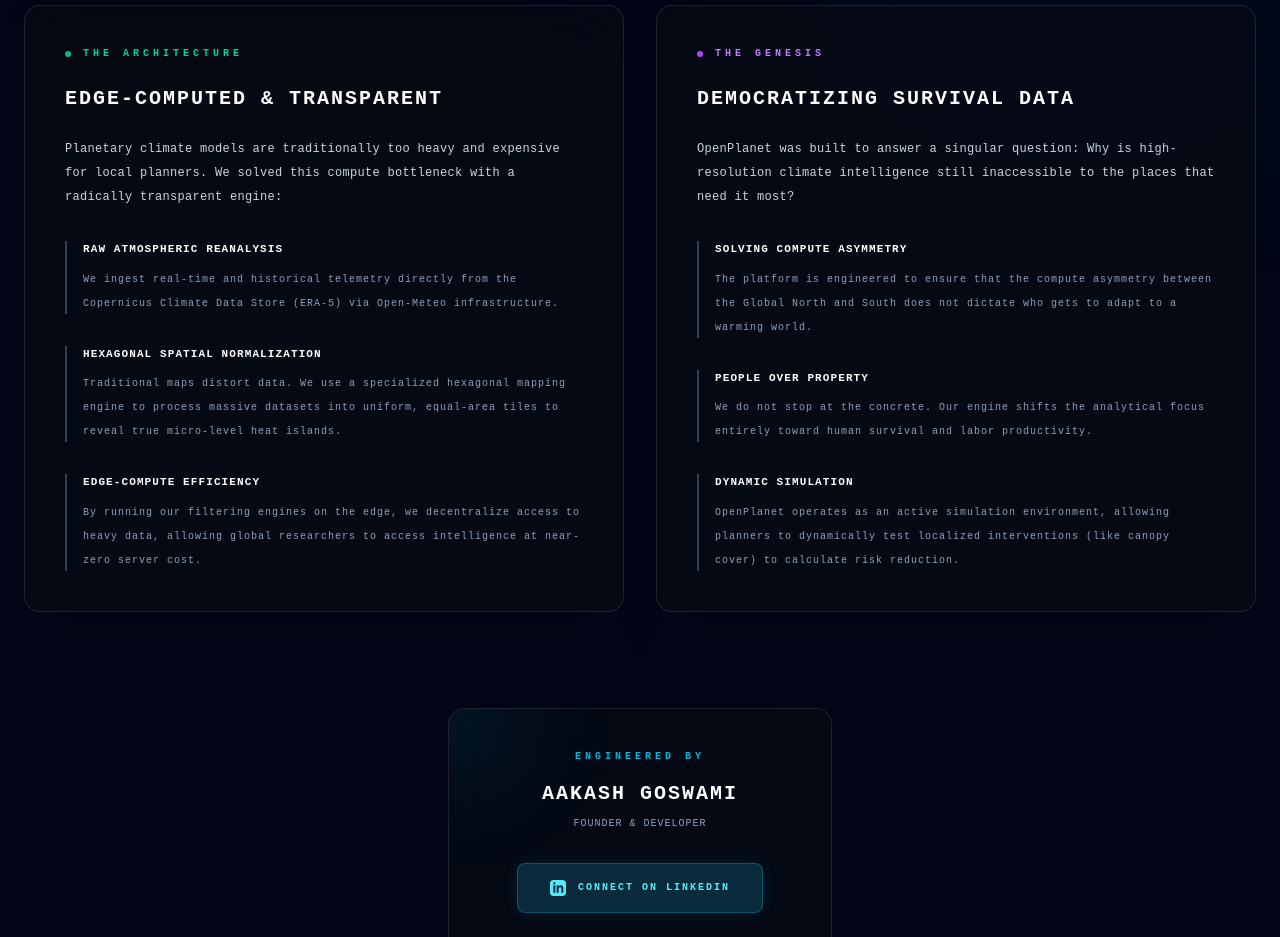
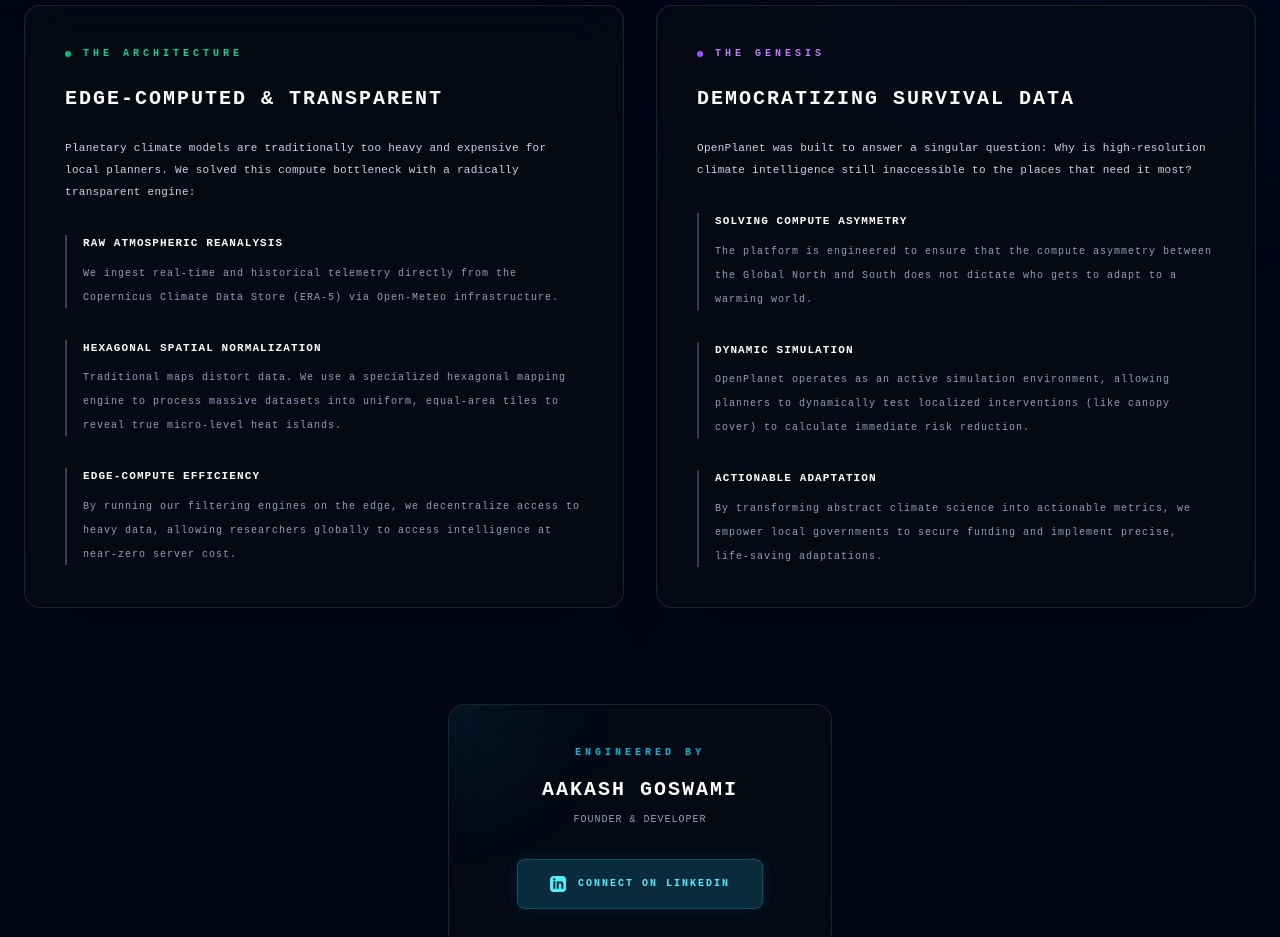
Before and after one commit to aakash029-coder/openplanet-climate, a Next.js app in the folder frontend/: page /about in a window 1280 px wide. Shown: the part 900-1837 px from the top of the page. Built offline with nearby package versions, Linux system fonts and the light colour scheme; no server answers.

Commit message:
feat: updated about page copy for EV alignment

```diff
--- a/frontend/src/app/about/page.tsx
+++ b/frontend/src/app/about/page.tsx
@@ -42,7 +42,7 @@ export default function AboutPage() {
             </div>
           </div>
 
-          {/* CARD 2: Our Hyper-Focus */}
+          {/* CARD 2: Our Philosophy */}
           <div className="lg:col-span-6 bg-[#050b14]/80 backdrop-blur-xl border border-white/10 p-8 md:p-10 rounded-2xl shadow-2xl flex flex-col hover:border-red-500/30 transition-colors group">
             <div className="flex items-center gap-3 mb-6">
               <div className="w-1.5 h-1.5 bg-red-500 rounded-full group-hover:animate-ping"></div>
@@ -69,7 +69,7 @@ export default function AboutPage() {
               <h3 className="text-[10px] text-emerald-400 tracking-[0.4em] uppercase font-bold">The Architecture</h3>
             </div>
             <h4 className="text-xl font-bold text-white mb-6 uppercase tracking-widest">Edge-Computed & Transparent</h4>
-            <p className="text-xs text-slate-300 font-light leading-loose mb-8 tracking-wide">
+            <p className="text-[11px] text-slate-300 font-light leading-loose mb-8 tracking-wide">
               Planetary climate models are traditionally too heavy and expensive for local planners. We solved this compute bottleneck with a radically transparent engine:
             </p>
             <div className="space-y-8">
@@ -83,7 +83,7 @@ export default function AboutPage() {
               </div>
               <div className="border-l-2 border-slate-700 pl-4">
                 <span className="text-[11px] font-bold text-white uppercase tracking-widest block mb-2">Edge-Compute Efficiency</span>
-                <span className="text-[10px] text-slate-400 font-light tracking-widest leading-relaxed">By running our filtering engines on the edge, we decentralize access to heavy data, allowing global researchers to access intelligence at near-zero server cost.</span>
+                <span className="text-[10px] text-slate-400 font-light tracking-widest leading-relaxed">By running our filtering engines on the edge, we decentralize access to heavy data, allowing researchers globally to access intelligence at near-zero server cost.</span>
               </div>
             </div>
           </div>
@@ -95,7 +95,7 @@ export default function AboutPage() {
               <h3 className="text-[10px] text-purple-400 tracking-[0.4em] uppercase font-bold">The Genesis</h3>
             </div>
             <h4 className="text-xl font-bold text-white mb-6 uppercase tracking-widest">Democratizing Survival Data</h4>
-            <p className="text-xs text-slate-300 font-light leading-loose mb-8 tracking-wide">
+            <p className="text-[11px] text-slate-300 font-light leading-loose mb-8 tracking-wide">
               OpenPlanet was built to answer a singular question: Why is high-resolution climate intelligence still inaccessible to the places that need it most?
             </p>
             <div className="space-y-8">
@@ -104,12 +104,13 @@ export default function AboutPage() {
                 <span className="text-[10px] text-slate-400 font-light tracking-widest leading-relaxed">The platform is engineered to ensure that the compute asymmetry between the Global North and South does not dictate who gets to adapt to a warming world.</span>
               </div>
               <div className="border-l-2 border-slate-700 pl-4">
-                <span className="text-[11px] font-bold text-white uppercase tracking-widest block mb-2">People Over Property</span>
-                <span className="text-[10px] text-slate-400 font-light tracking-widest leading-relaxed">We do not stop at the concrete. Our engine shifts the analytical focus entirely toward human survival and labor productivity.</span>
+                <span className="text-[11px] font-bold text-white uppercase tracking-widest block mb-2">Dynamic Simulation</span>
+                <span className="text-[10px] text-slate-400 font-light tracking-widest leading-relaxed">OpenPlanet operates as an active simulation environment, allowing planners to dynamically test localized interventions (like canopy cover) to calculate immediate risk reduction.</span>
               </div>
+              {/* 👇 YAHAN NAYA POINT ADD KIYA HAI */}
               <div className="border-l-2 border-slate-700 pl-4">
-                <span className="text-[11px] font-bold text-white uppercase tracking-widest block mb-2">Dynamic Simulation</span>
-                <span className="text-[10px] text-slate-400 font-light tracking-widest leading-relaxed">OpenPlanet operates as an active simulation environment, allowing planners to dynamically test localized interventions (like canopy cover) to calculate risk reduction.</span>
+                <span className="text-[11px] font-bold text-white uppercase tracking-widest block mb-2">Actionable Adaptation</span>
+                <span className="text-[10px] text-slate-400 font-light tracking-widest leading-relaxed">By transforming abstract climate science into actionable metrics, we empower local governments to secure funding and implement precise, life-saving adaptations.</span>
               </div>
             </div>
           </div>
```
